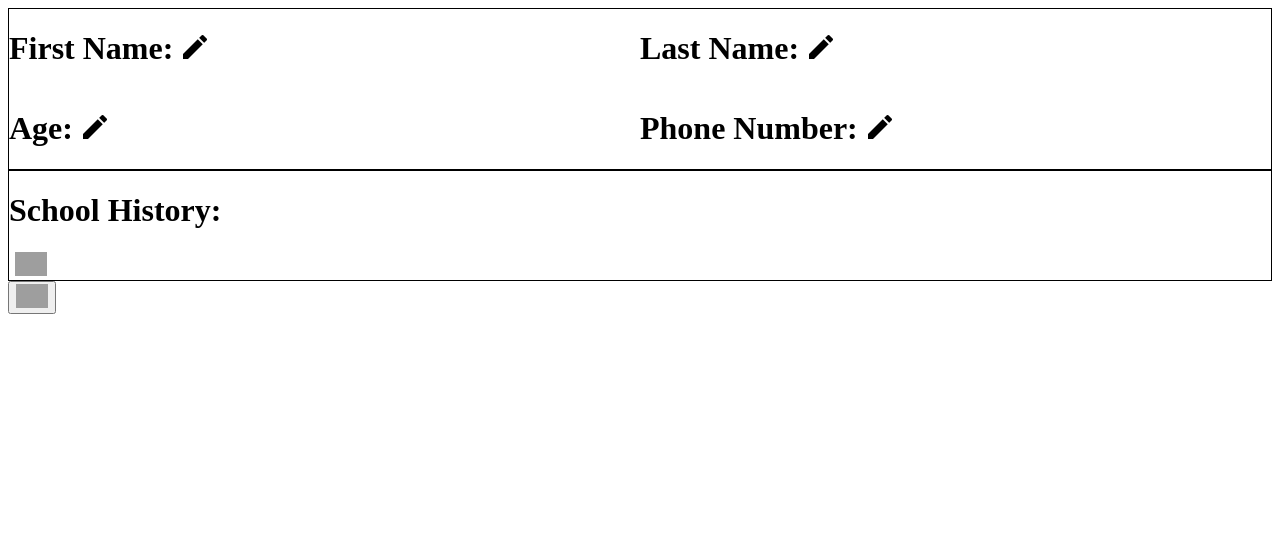
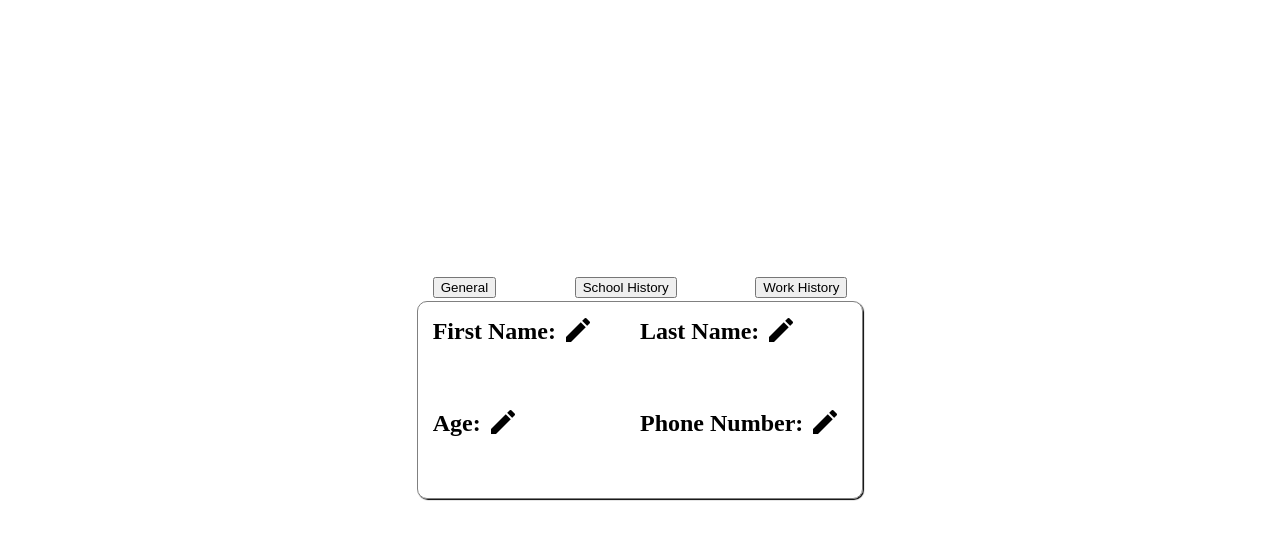
Before and after one commit to nickross999/odin-project-cv-application, a React (Vite) app: page / in a window 1280 px wide. Shown: the top 540 px of the page. Built offline with nearby package versions, Linux system fonts and the light colour scheme; grey boxes are pictures that could not be loaded.

Commit message:
2-17 21:16

```diff
--- /dev/null
+++ b/src/components/App.jsx
@@ -0,0 +1,94 @@
+import { useState } from "react";
+import GeneralInformation from "./GeneralInformation.jsx";
+import SchoolHistory from "./SchoolHistory.jsx";
+import WorkHistory from "./WorkHistory.jsx";
+import "../css/App.css";
+
+function App() {
+  const [selectedTabState, setSelectedTabState] = useState("general-info");
+  const [userInfoState, setUserInfoState] = useState({
+    firstName: "",
+    lastName: "",
+    age: null,
+    phoneNumber: "",
+    schoolHistory: [],
+    workHistory: [],
+  });
+
+  const handleTabClick = (tabID) => {
+    setSelectedTabState(tabID);
+  };
+
+  const handleEvent = (e, id) => {
+    //gotta think about this one, might need to write some code in the components
+    console.log(e);
+    if (id === 0) {
+      //GeneralInformation
+    } else if (id === 1) {
+      //SchoolHistory
+    } else if (id === 2) {
+      //WorkHistory
+    }
+  };
+
+  return (
+    <div className="app-container">
+      <section className="input-section">
+        <div className="tabs">
+          <button
+            className="general-button"
+            onClick={() => {
+              handleTabClick("general-info");
+            }}
+          >
+            General
+          </button>
+          <button
+            className="school-button"
+            onClick={() => {
+              handleTabClick("school-info");
+            }}
+          >
+            School History
+          </button>
+          <button
+            className="work-button"
+            onClick={() => {
+              handleTabClick("work-info");
+            }}
+          >
+            Work History
+          </button>
+        </div>
+        <div
+          className={
+            selectedTabState === "general-info"
+              ? "general-info"
+              : "general-info hidden"
+          }
+        >
+          <GeneralInformation eventHandler={handleEvent} />
+        </div>
+        <div
+          className={
+            selectedTabState === "school-info"
+              ? "school-info"
+              : "school-info hidden"
+          }
+        >
+          <SchoolHistory eventHandler={handleEvent} />
+        </div>
+        <div
+          className={
+            selectedTabState === "work-info" ? "work-info" : "work-info hidden"
+          }
+        >
+          <WorkHistory eventHandler={handleEvent} />
+        </div>
+      </section>
+      <section></section>
+    </div>
+  );
+}
+
+export default App;
--- a/src/components/GeneralInformation.jsx
+++ b/src/components/GeneralInformation.jsx
@@ -1,9 +1,9 @@
 import { useState } from "react";
-import '../css/GeneralInformation.css'
+import "../css/GeneralInformation.css";
 import pencilIcon from "../assets/pencil.png";
-import closeIcon from "../assets/close.png"
+import closeIcon from "../assets/close.png";
 
-function Section({ input }) {
+function Section({ input, eventHandler }) {
   const [inputState, setInputState] = useState({
     value: "",
     id: input.value,
@@ -19,45 +19,58 @@ function Section({ input }) {
 
   if (inputState.visible) {
     return (
-      <>
-        <form key={inputState.key}>
-          <label className="input-label" htmlFor={inputState.id}>{input.label}</label>
+      <div className="input-container" key={input.key}>
+        <form
+          key={inputState.key}
+          onSubmit={(e) => {
+            e.preventDefault();
+          }}
+        >
+          <div className="input-title-div">
+            <h1>{input.label}</h1>
+            <button
+              className="toggle-input-visibility-button"
+              onClick={toggleInputVisibility}
+            >
+              <img src={closeIcon} className="icon" />
+            </button>
+          </div>
+          <label className="input-label hidden" htmlFor={inputState.id}>
+            {input.label}
+          </label>
           <input
             value={inputState.value}
             type={inputState.type}
             id={inputState.id}
             onChange={(e) => {
               setInputState({ ...inputState, value: e.target.value });
+              eventHandler(e, 0);
             }}
           />
         </form>
-        <button
-          className="toggle-input-visibility-button"
-          onClick={toggleInputVisibility}
-        >
-          <img src={closeIcon} className="icon" />
-        </button>
-      </>
+      </div>
     );
   } else {
     return (
-      <>
+      <div className="input-container" key={input.key}>
         <div key={inputState.key}>
+          <div className="input-title-div">
             <h1>{inputState.label}</h1>
-          <span>{inputState.value}</span>
-        </div>
             <button
               className="toggle-input-visibility-button"
               onClick={toggleInputVisibility}
             >
               <img className="icon" src={pencilIcon} />
             </button>
-      </>
+          </div>
+          <span className="input-span">{inputState.value}</span>
+        </div>
+      </div>
     );
   }
 }
 
-function GeneralInformation() {
+function GeneralInformation( {eventHandler} ) {
   const inputs = [
     {
       id: "first-name",
@@ -89,9 +102,7 @@ function GeneralInformation() {
     <div className="user-info-container">
       {inputs.map((input) => {
         return (
-          <div className="input-container" key={input.key}>
-            <Section input={input} />
-          </div>
+          <Section input={input} eventHandler={eventHandler} key={input.key} />
         );
       })}
     </div>
--- a/src/components/SchoolHistory.jsx
+++ b/src/components/SchoolHistory.jsx
@@ -3,7 +3,7 @@ import "../css/SchoolHistory.css";
 import plusIcon from "../assets/plus.png";
 import closeIcon from "../assets/close.png";
 
-function SchoolHistory() {
+function SchoolHistory({ eventHandler }) {
   const [showSchoolHistoryInput, setSchoolHistoryInput] = useState(false);
   const [schoolHistoryList, setSchoolHistoryList] = useState([]);
 
@@ -43,6 +43,7 @@ function SchoolHistory() {
       },
     ]);
     setSchoolHistoryInput(!showSchoolHistoryInput);
+    eventHandler(e, 1);
   };
 
   const handleDeletion = (itemKey) => {
@@ -53,33 +54,34 @@ function SchoolHistory() {
 
   if (showSchoolHistoryInput) {
     return (
-      <div className="school-history">
+      <div className="school-history-container">
         <h1>School History: </h1>
         <div>{schoolHistory}</div>
         <form className="school-input-form" onSubmit={handleSubmit}>
-          <label>School: </label>
-          <input type="text" />
-          <label>Area of Study: </label>
-          <input type="text" />
-          <label>From: </label>
-          <input type="date" />
-          <label>To: </label>
-          <input type="date" />
+          <label htmlFor="input-school">School: </label>
+          <input id="input-school" type="text" />
+          <label htmlFor="input-field">Area of Study: </label>
+          <input id="input-field" type="text" />
+          <label htmlFor="input-date-start">From: </label>
+          <input id="input-date-start" type="date" />
+          <label htmlFor="input-date-end">To: </label>
+          <input id="input-date-end" type="date" />
           <button type="submit">Submit</button>
         </form>
         <button
+          className="cancel-add-button"
           onClick={() => {
             setSchoolHistoryInput(!showSchoolHistoryInput);
           }}
         >
-          Cancel
+          <img className="icon" src={closeIcon} />
         </button>
       </div>
     );
   }
 
   return (
-    <div className="school-history">
+    <div className="school-history-container">
       <h1>School History: </h1>
       <div>{schoolHistory}</div>
       <button className="add-history-button">
--- a/src/components/WorkHistory.jsx
+++ b/src/components/WorkHistory.jsx
@@ -3,8 +3,8 @@ import "../css/WorkHistory.css";
 import plusIcon from "../assets/plus.png";
 import closeIcon from "../assets/close.png";
 
-function WorkHistory() {
-  const [showWorkHistoryInput, setWorkHistoryInput] = useState(false);
+function WorkHistory({ eventHandler }) {
+  const [showWorkHistoryInput, setShowWorkHistoryInput] = useState(false);
   const [workHistoryList, setWorkHistoryList] = useState([]);
 
   const workHistory = workHistoryList.map((item) => {
@@ -21,6 +21,7 @@ function WorkHistory() {
         <h2>Responsbilities: </h2>
         <span>{item.responsbilities}</span>
         <button
+          className="delete-history-button"
           onClick={() => {
             handleDeletion(item.key);
           }}
@@ -35,20 +36,63 @@ function WorkHistory() {
     setWorkHistoryList(workHistoryList.filter((item) => item.key !== itemKey));
   };
 
+  const handleSubmit = (e) => {
+    e.preventDefault();
+    setWorkHistoryList([
+      ...workHistoryList,
+      {
+        key: crypto.randomUUID(),
+        company: e.target[0].value,
+        position: e.target[1].value,
+        workStart: e.target[2].value,
+        workEnd: e.target[3].value,
+        responsbilities: e.target[4].value,
+      },
+    ]);
+    setShowWorkHistoryInput(!showWorkHistoryInput);
+    eventHandler(e, 2);
+  };
+
   if (showWorkHistoryInput) {
     return (
-      <div>
+      <div className="work-history-container">
+        <h1>Work History: </h1>
         <div className="work-history">{workHistory}</div>
+        <form className="work-history-input-form" onSubmit={handleSubmit}>
+          <label htmlFor="input-company">Company: </label>
+          <input id="input-company" type="text" />
+          <label htmlFor="input-position">Position: </label>
+          <input id="input-position" type="text" />
+          <label htmlFor="input-date-start">From: </label>
+          <input id="input-date-start" type="date" />
+          <label htmlFor="input-date-end">To: </label>
+          <input id="input-date-end" type="date" />
+          <label htmlFor="job-description">
+            Job/Responsibilities Description:{" "}
+          </label>
+          <textarea id="job-description"></textarea>
+          <button type="submit">Submit</button>
+        </form>
+        <button
+          className="cancel-add-button"
+          onClick={() => {
+            setShowWorkHistoryInput(!showWorkHistoryInput);
+          }}
+        >
+          <img className="icon" src={closeIcon} />
+        </button>
       </div>
     );
   }
 
   return (
-    <div>
+    <div className="work-history-container">
+      <h1>Work History: </h1>
       <div className="work-history">{workHistory}</div>
       <button
+        className="add-work-history-button"
         onClick={() => {
-          setWorkHistoryInput(!showWorkHistoryInput);
+          setShowWorkHistoryInput(!showWorkHistoryInput);
         }}
       >
         <img className="icon" src={plusIcon} />
--- /dev/null
+++ b/src/css/App.css
@@ -0,0 +1,30 @@
+html, body, #root, .app-container {
+    margin: auto;
+    height: 100%;
+}
+
+.app-container {
+    display: flex;
+    justify-content: center;
+    align-items: center;
+}
+
+.input-section {
+    max-width: 500px;
+    min-width: 300px;
+    margin: 10px;
+    box-shadow: 1px 1px 1px black;
+    border: 1px solid gray;
+    border-radius: 10px;
+    padding: 15px;
+}
+
+.tabs {
+    margin-top: -40px;
+    display: flex;
+    justify-content: space-between;
+}
+
+.hidden {
+    display: none;
+  }
--- a/src/css/GeneralInformation.css
+++ b/src/css/GeneralInformation.css
@@ -1,5 +1,4 @@
 .user-info-container {
-  border: 1px solid black;
   display: grid;
   grid-template-columns: repeat(2, 1fr);
 }
@@ -8,9 +7,19 @@
   display: flex;
 }
 
+
 .input-label {
   display: inherit;
   flex-direction: column;
+}
+
+.input-span {
+  display: inline-block;
+  height: 22px;
+}
+
+.input-title-div {
+  display: flex;
 }
 
 .toggle-input-visibility-button {
--- a/src/css/SchoolHistory.css
+++ b/src/css/SchoolHistory.css
@@ -2,11 +2,11 @@
   max-width: 32px;
 }
 
-.add-history-button, .delete-history-button {
+.add-history-button, .delete-history-button, .cancel-add-button {
   background: transparent;
   border: none;
 }
 
-.school-history {
-  border: 1px solid black;
+.hidden {
+  display: none;
 }
--- a/src/css/WorkHistory.css
+++ b/src/css/WorkHistory.css
@@ -1,3 +1,14 @@
 .icon {
-    max-width: 32px;
+  max-width: 32px;
 }
+
+.add-work-history-button,
+.cancel-add-button,
+.delete-history-button {
+  background: transparent;
+  border: none;
+}
+
+.hidden {
+    display: none;
+}
--- a/src/main.jsx
+++ b/src/main.jsx
@@ -1,13 +1,10 @@
 import { StrictMode } from "react";
 import { createRoot } from "react-dom/client";
-import GeneralInformation from "./components/GeneralInformation.jsx";
-import SchoolHistory from "./components/SchoolHistory.jsx";
-import WorkHistory from "./components/WorkHistory.jsx"
+import App from "./components/App.jsx";
+import "./css/index.css";
 
 createRoot(document.getElementById("root")).render(
   <StrictMode>
-    <GeneralInformation />
-    <SchoolHistory />
-    <WorkHistory />
+    <App />
   </StrictMode>
 );
```
Lines whose indentation alone changed are shown as unchanged.
